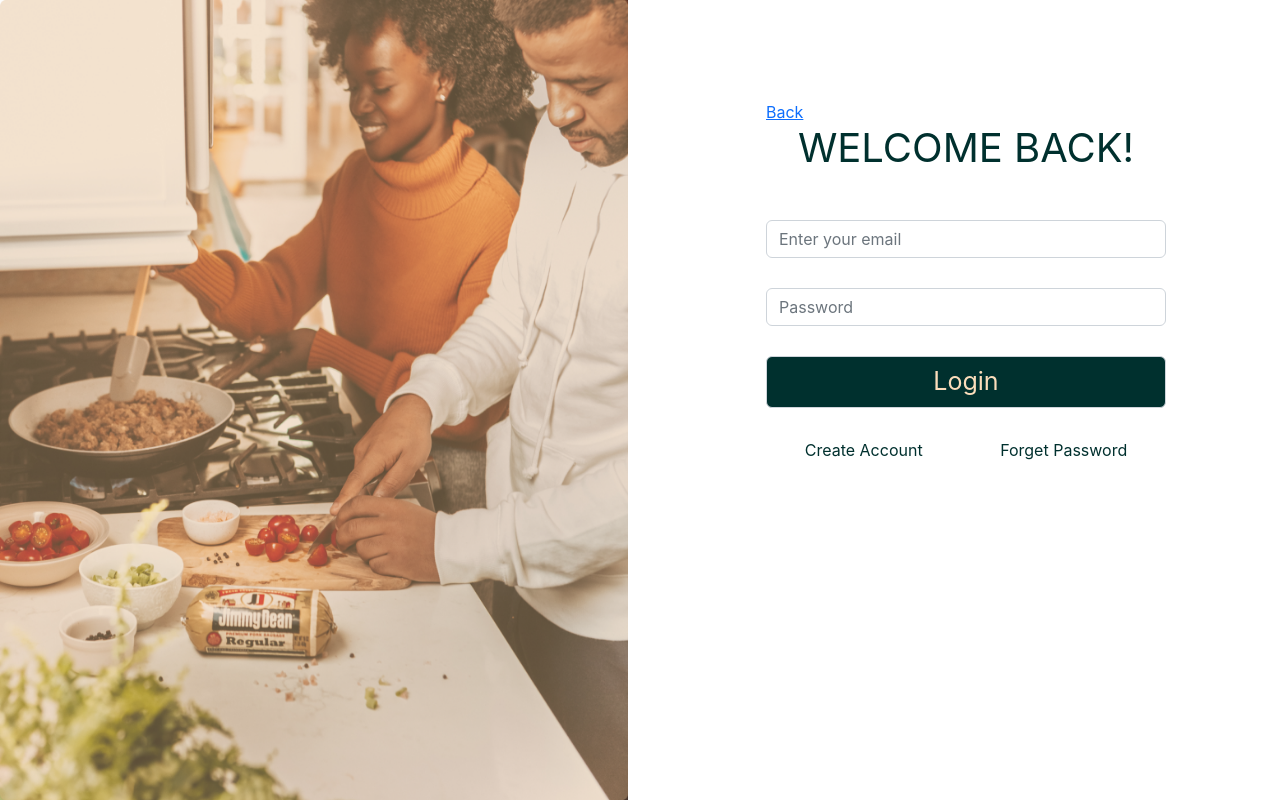
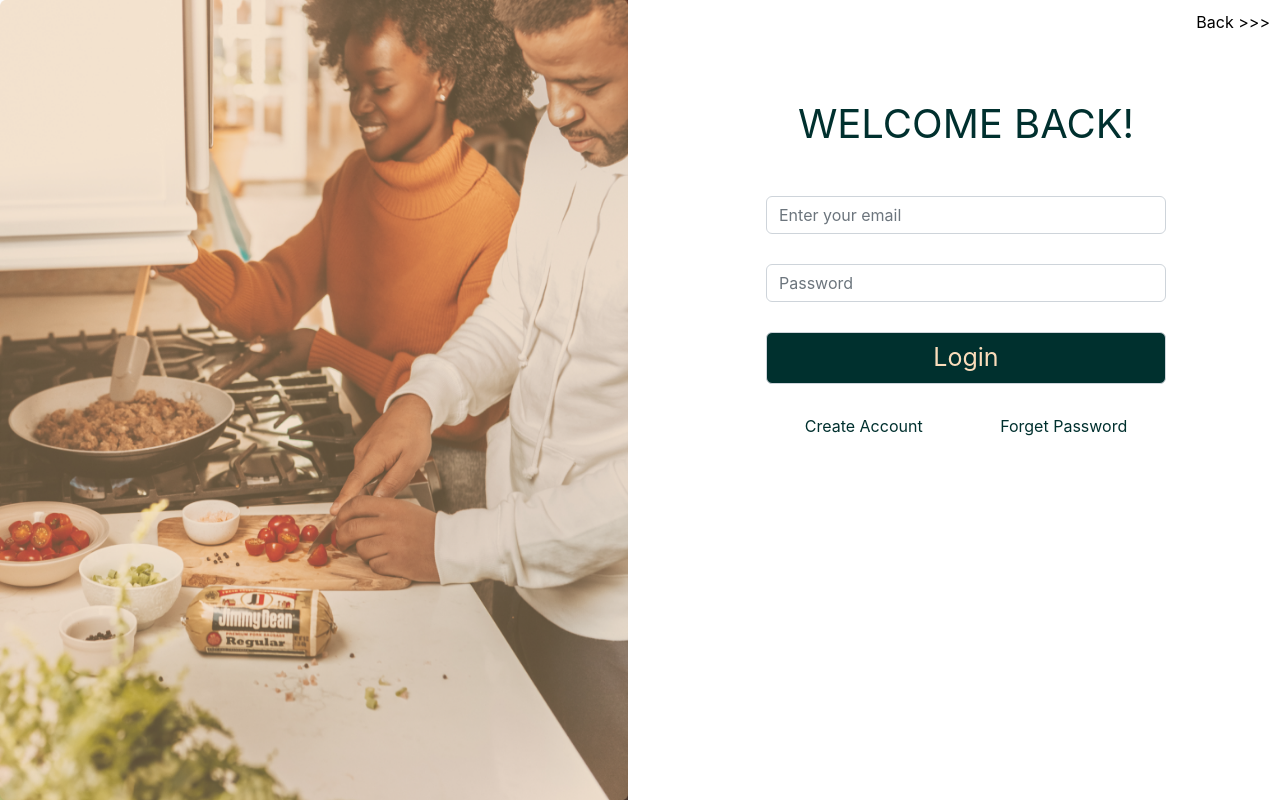
Before and after one commit to Emmaxfans/foodhub, a React (Create React App) app: page /Login in a window 1280 px wide. Built offline with nearby package versions, Linux system fonts and the light colour scheme.

Commit message:
feat: adding a back button to the login page

```diff
--- a/src/Loginsignup.css
+++ b/src/Loginsignup.css
@@ -143,6 +143,19 @@ body{
     display: block;
 }
 
+.login-back{
+    display: block;
+    float: right;
+    margin-right: 10px;
+    margin-top: 10px;
+    text-decoration: none;
+    color: black;
+}
+
+.login-back:hover{
+    color: #fbddbb;
+}
+
 
 
 @media screen and (max-width: 680px) {
@@ -180,4 +193,8 @@ body{
         margin-bottom: 30px;
     }
 
+    .login-back{
+        display: none;
     }
+
+    }
--- a/src/pages/Loginpage.js
+++ b/src/pages/Loginpage.js
@@ -52,11 +52,9 @@ const submitLogin = async (e) =>{
         <div className='col-lg-6'>
         <img className='login-img img-fluid'  src='..\foodhub\Group 13.png' alt='Loginpage'/>
         </div>
-
       <div className='col-lg-6 login-con1'>
+      <Link to="/" className='login-back'>Back >>></Link>
       <div className='login-con2x'>
-
-        <Link to="/">Back</Link>
 
       <h1 className='h2-style'>WELCOME BACK!</h1>
 
```
